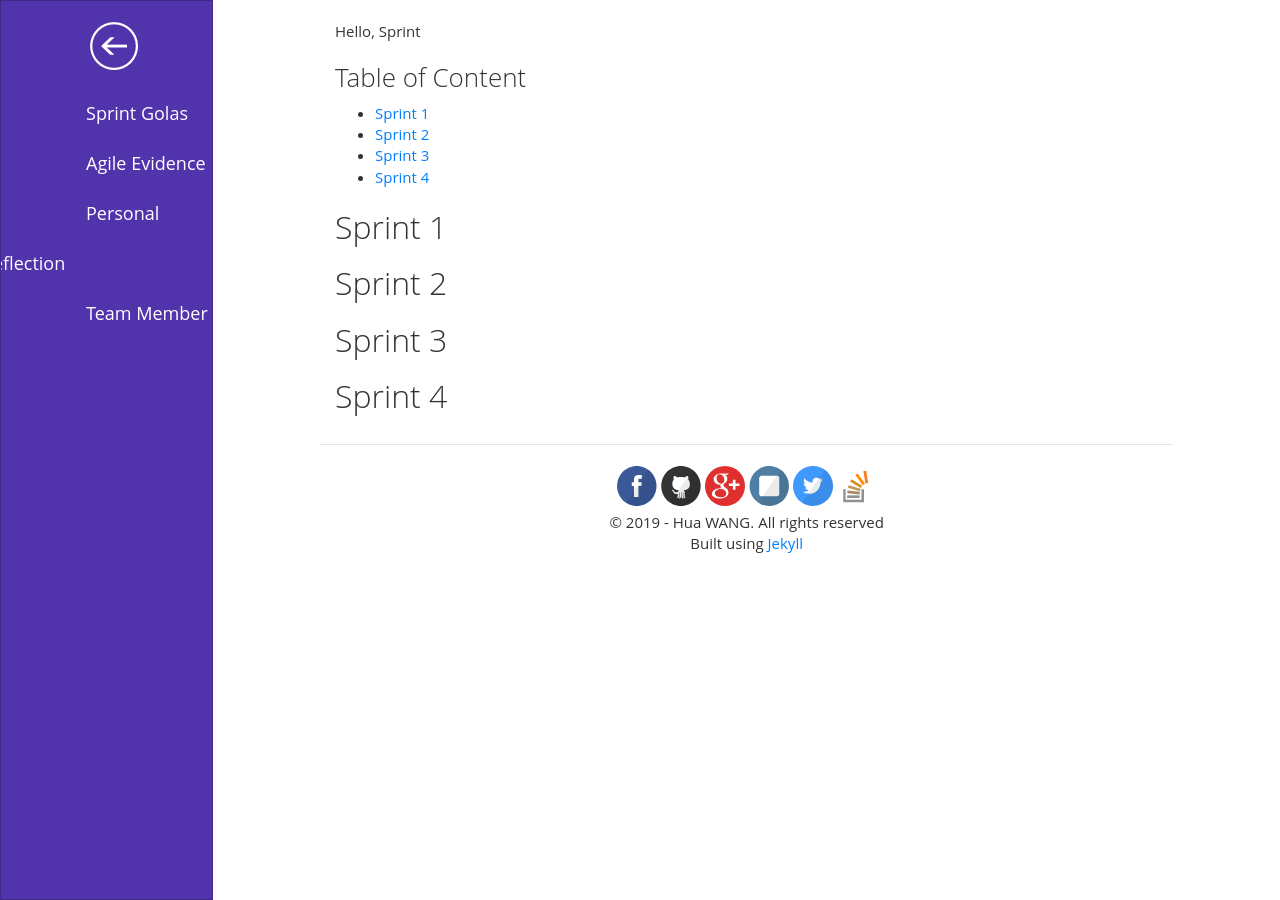
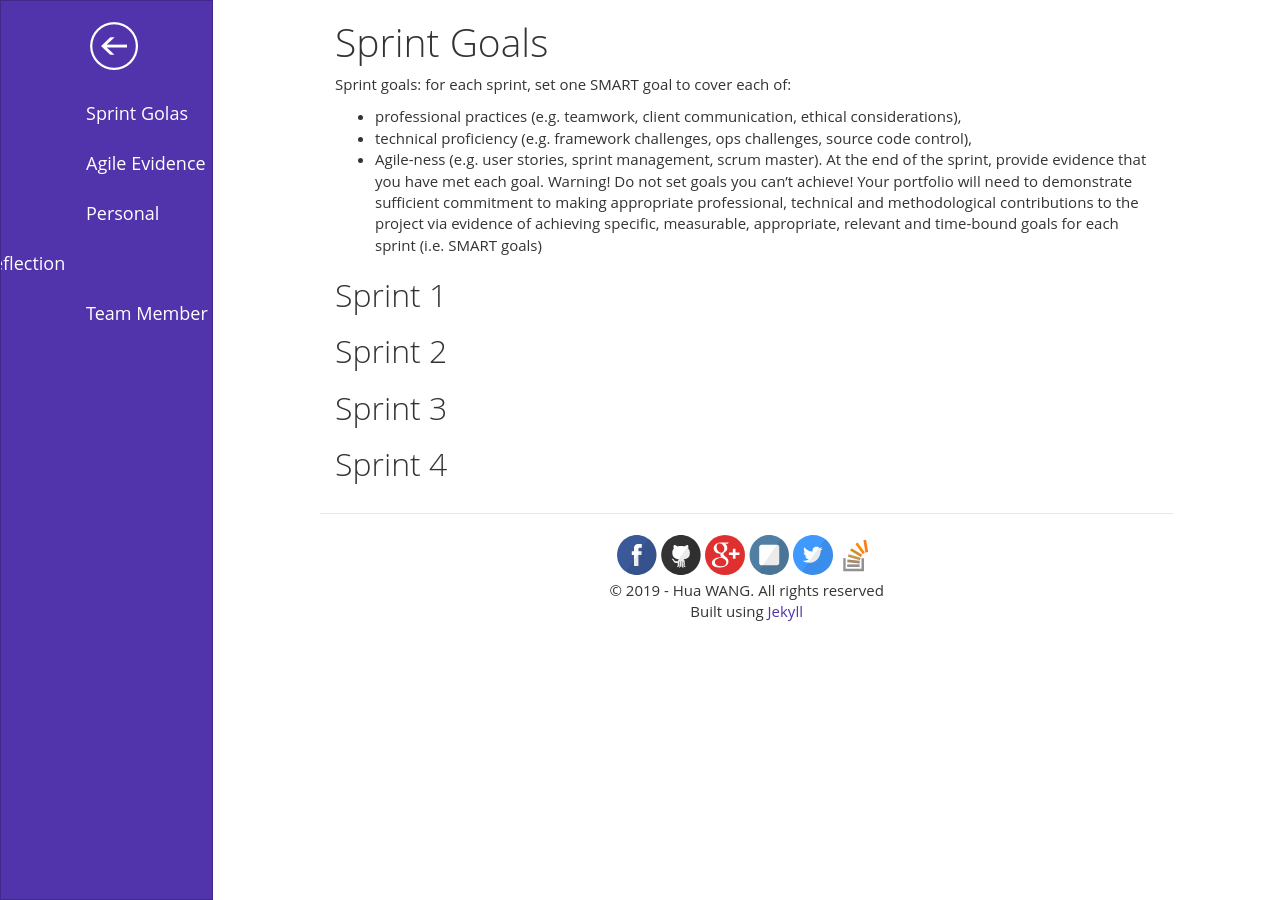
Before and after one commit to aemooooon/Software-engineering-profolio, a Jekyll site: the page built from sprintgoals/index.md, in a window 1280 px wide. Built offline with Jekyll 4.4.1, drawn with Linux system fonts in a browser that asks for light colours; nearby versions of some CDN libraries; our own code applies the rules of GitHub Pages for plain Markdown files.

Commit message:
Update index.md

```diff
--- a/sprintgoals/index.md
+++ b/sprintgoals/index.md
@@ -1,17 +1,17 @@
 ---
 layout: page
 title: Sprint Goals
-description: For each sprint, set one SMART goal to cover each of: professional practices (e.g. teamwork, client communication, ethical considerations), technical proficiency (e.g. framework challenges, ops challenges, source code control), Agile-ness (e.g. user stories, sprint management, scrum master). At the end of the sprint, provide evidence that you have met each goal. Warning! Do not set goals you can’t achieve!
+description: Sprint Goals
 theme: purple
 ---
 
-Hello, Sprint
-<br>
-### Table of Content
-  * [Sprint 1](#Sprint-1)
-  * [Sprint 2](#Sprint-2)
-  * [Sprint 3](#Sprint-3)
-  * [Sprint 4](#Sprint-4)
+Sprint goals: for each sprint, set one SMART goal to cover each of:
+* professional practices (e.g. teamwork, client communication, ethical considerations),
+* technical proficiency (e.g. framework challenges, ops challenges, source code control),
+* Agile-ness (e.g. user stories, sprint management, scrum master).
+At the end of the sprint, provide evidence that you have met each goal. Warning! Do not set goals you can’t achieve!
+Your portfolio will need to demonstrate sufficient commitment to making appropriate professional, technical and methodological contributions to the project via evidence of achieving specific, measurable, appropriate, relevant and time-bound goals for each sprint (i.e. SMART goals)
+
 
 ## Sprint 1
 
```
